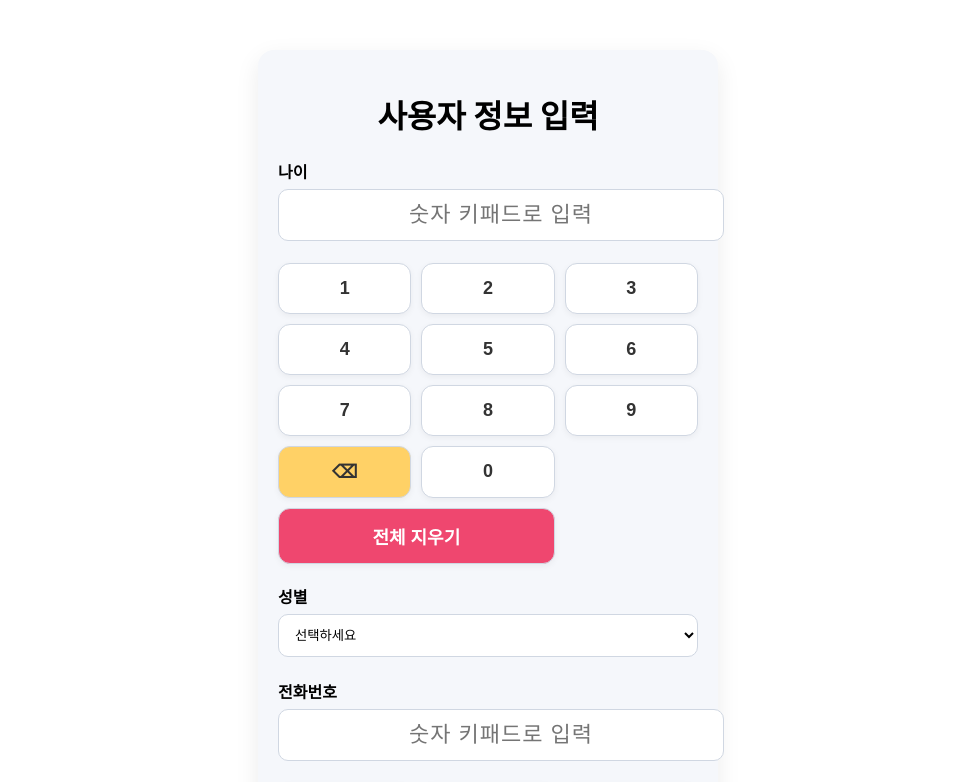
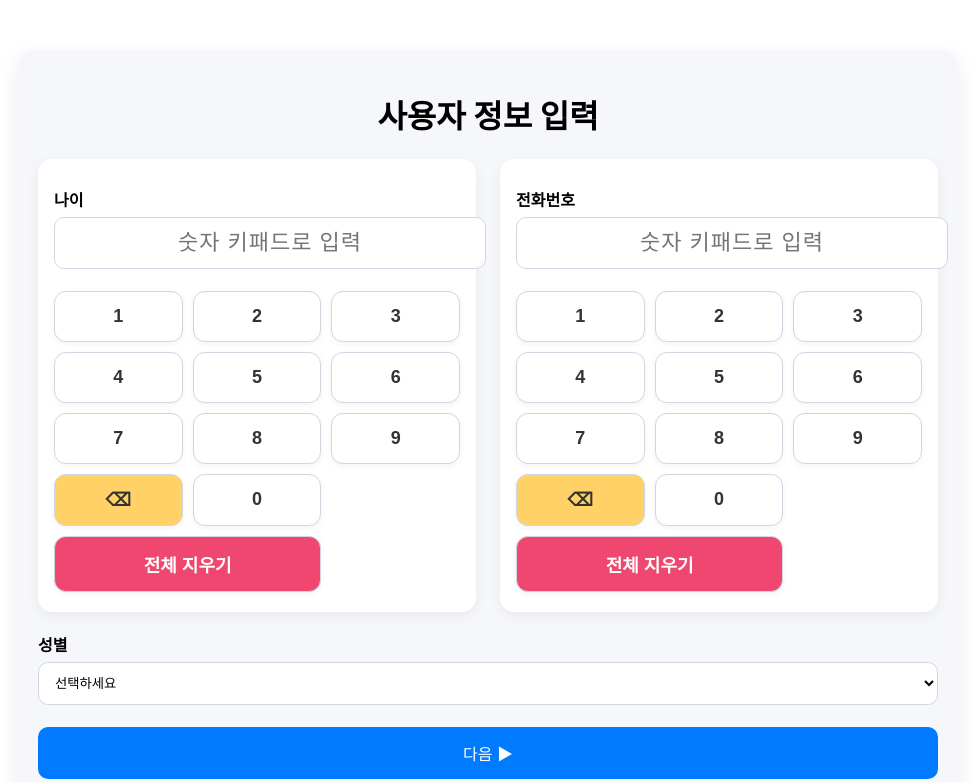
Before and after one commit to slatnrh/hanium_virtual_beam_project, a React (Create React App) app: page / in a window 1280 px wide. Shown: the top 782 px of the page, without its empty margins (152-1131 px from the left). Built offline with nearby package versions, Linux system fonts and the light colour scheme.

Commit message:
virtual kiosk

```diff
--- a/src/pages/UserFormPage.js
+++ b/src/pages/UserFormPage.js
@@ -3,25 +3,23 @@ import React, { useState } from 'react';
 import { useNavigate } from 'react-router-dom';
 
 function UserFormPage(){
-  const [age, setAge] = useState('');      // 숫자 키패드만
+  const [age, setAge] = useState('');
   const [gender, setGender] = useState('');
-  const [phone, setPhone] = useState('');  // 숫자 키패드만
+  const [phone, setPhone] = useState('');
 
   const navigate = useNavigate();
 
-  // --- 나이(Keypad) ---
   const appendAgeDigit = (d) => {
-    if(age.length >= 3) return;           // 최대 3자리
+    if(age.length >= 3) return;
     if(age === '' && d === '0') return;   // 앞자리 0 방지
     setAge((prev) => prev + d);
   };
   const ageBackspace = () => setAge((prev) => prev.slice(0, -1));
   const clearAge = () => setAge('');
 
-  // --- 전화(Keypad) ---
   const appendPhoneDigit = (d) => {
-    if(phone.length >= 11) return;        // 최대 11자리
-    // 전화는 맨 앞 '0' 허용 (010~)
+    if(phone.length >= 11) return;
+
     setPhone((prev) => prev + d);
   };
   const phoneBackspace = () => setPhone((prev) => prev.slice(0, -1));
@@ -54,10 +52,14 @@ function UserFormPage(){
     navigate('/select');
   };
 
+  const KEYS = ['1', '2', '3', '4', '5', '6', '7', '8', '9', '⌫', '0', '전체 지우기'];
+
   return(
     <div style = {styles.container}>
       <h1>사용자 정보 입력</h1>
 
+      <div style = {styles.twoCol}>
+        <div style = {styles.card}>
           <label style = {styles.label}>나이</label>
           <input
             type = "text"
@@ -67,8 +69,9 @@ function UserFormPage(){
             placeholder = "숫자 키패드로 입력"
             style = {{ ...styles.input, textAlign: 'center', fontSize: 22, letterSpacing: 1 }}
           />
+
           <div style = {styles.keypad}>
-        {['1','2','3','4','5','6','7','8','9','⌫','0','전체 지우기'].map((key) => (
+            {KEYS.map((key) => (
               <button
                 key = {`age-${key}`}
                 onClick = {() => {
@@ -87,19 +90,9 @@ function UserFormPage(){
               </button>
             ))}
           </div>
+        </div>
 
-      <label style = {styles.label}>성별</label>
-      <select
-        value = {gender}
-        onChange = {(e) => setGender(e.target.value)}
-        style = {styles.input}
-      >
-        <option value = "" disabled>선택하세요</option>
-        <option value = "남성">남성</option>
-        <option value = "여성">여성</option>
-        <option value = "기타">기타</option>
-      </select>
-
+        <div style = {styles.card}>
           <label style = {styles.label}>전화번호</label>
           <input
             type = "text"
@@ -110,7 +103,7 @@ function UserFormPage(){
             style = {{ ...styles.input, textAlign: 'center', fontSize: 22, letterSpacing: 1 }}
           />
           <div style = {styles.keypad}>
-        {['1','2','3','4','5','6','7','8','9','⌫','0','전체 지우기'].map((key) => (
+            {KEYS.map((key) => (
               <button
                 key = {`phone-${key}`}
                 onClick = {() => {
@@ -129,8 +122,22 @@ function UserFormPage(){
               </button>
             ))}
           </div>
+        </div>
+      </div>
 
-      <button onClick = {handleNext} style={styles.button}>
+      <label style = {styles.label}>성별</label>
+      <select
+        value = {gender}
+        onChange = {(e) => setGender(e.target.value)}
+        style = {styles.input}
+      >
+        <option value = "" disabled>선택하세요</option>
+        <option value = "남성">남성</option>
+        <option value = "여성">여성</option>
+        <option value = "기타">기타</option>
+      </select>
+
+      <button onClick = {handleNext} style = {styles.button}>
         다음 ▶
       </button>
     </div>
@@ -139,13 +146,26 @@ function UserFormPage(){
 
   const styles = {
     container: {
-    maxWidth: '420px',
+      maxWidth: '900px',
       margin: '50px auto',
       padding: '20px',
       textAlign: 'center',
       backgroundColor: '#f5f7fb',
       borderRadius: '16px',
       boxShadow: '0 8px 24px rgba(0,0,0,0.08)',
+    },
+    twoCol: {
+      display: 'grid',
+      gridTemplateColumns: '1fr 1fr',  // 좌우 2열
+      gap: '24px',
+      alignItems: 'start',
+      marginBottom: '20px',
+    },
+    card: {
+      background: '#ffffff',
+      borderRadius: '14px',
+      padding: '16px',
+      boxShadow: '0 4px 14px rgba(0,0,0,0.06)',
     },
     label: {
       display: 'block',
@@ -166,7 +186,7 @@ const styles = {
       display: 'grid',
       gridTemplateColumns: '1fr 1fr 1fr',
       gap: '10px',
-    margin: '12px 0 20px',
+      margin: '12px 0 4px',
     },
     key: {
       padding: '14px 0',
@@ -186,6 +206,7 @@ const styles = {
       border: 'none',
       borderRadius: '10px',
       cursor: 'pointer',
+      marginTop: '12px',
     },
   };
 
```
Lines whose indentation alone changed are shown as unchanged.
